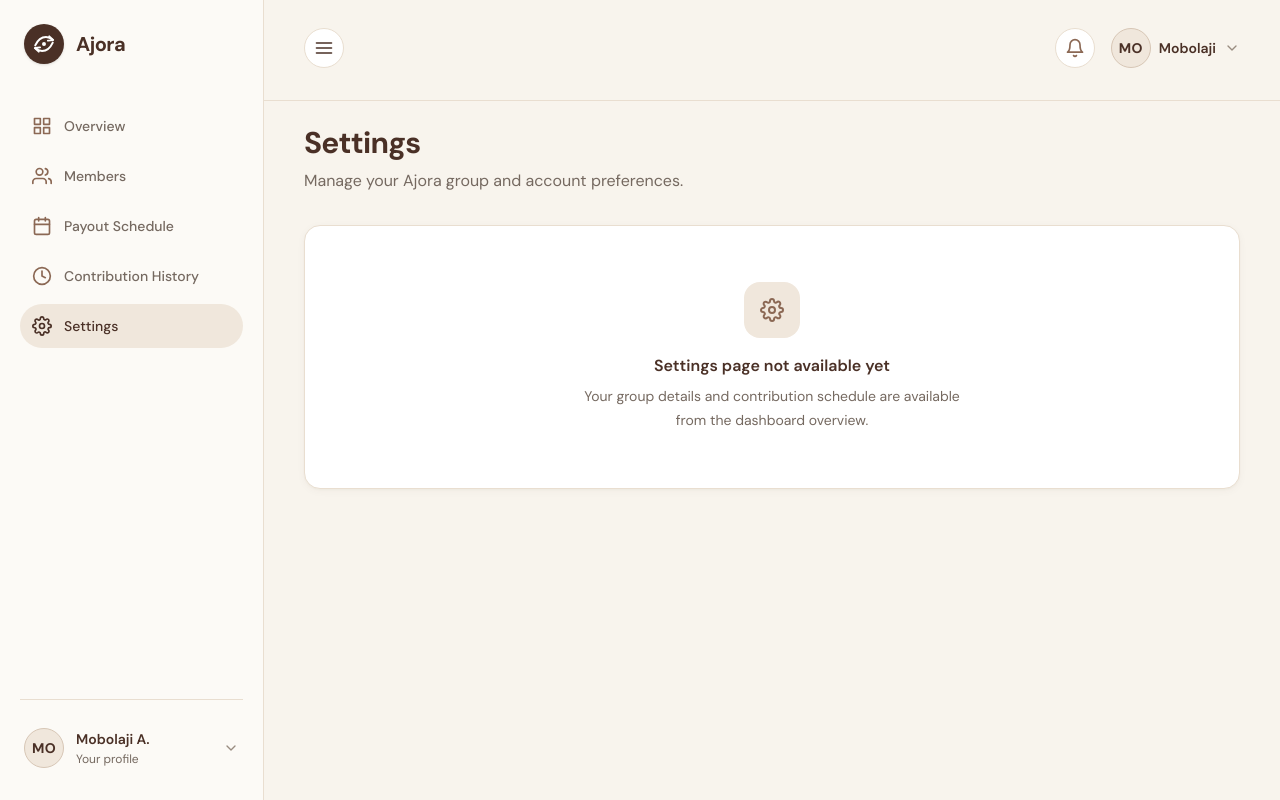
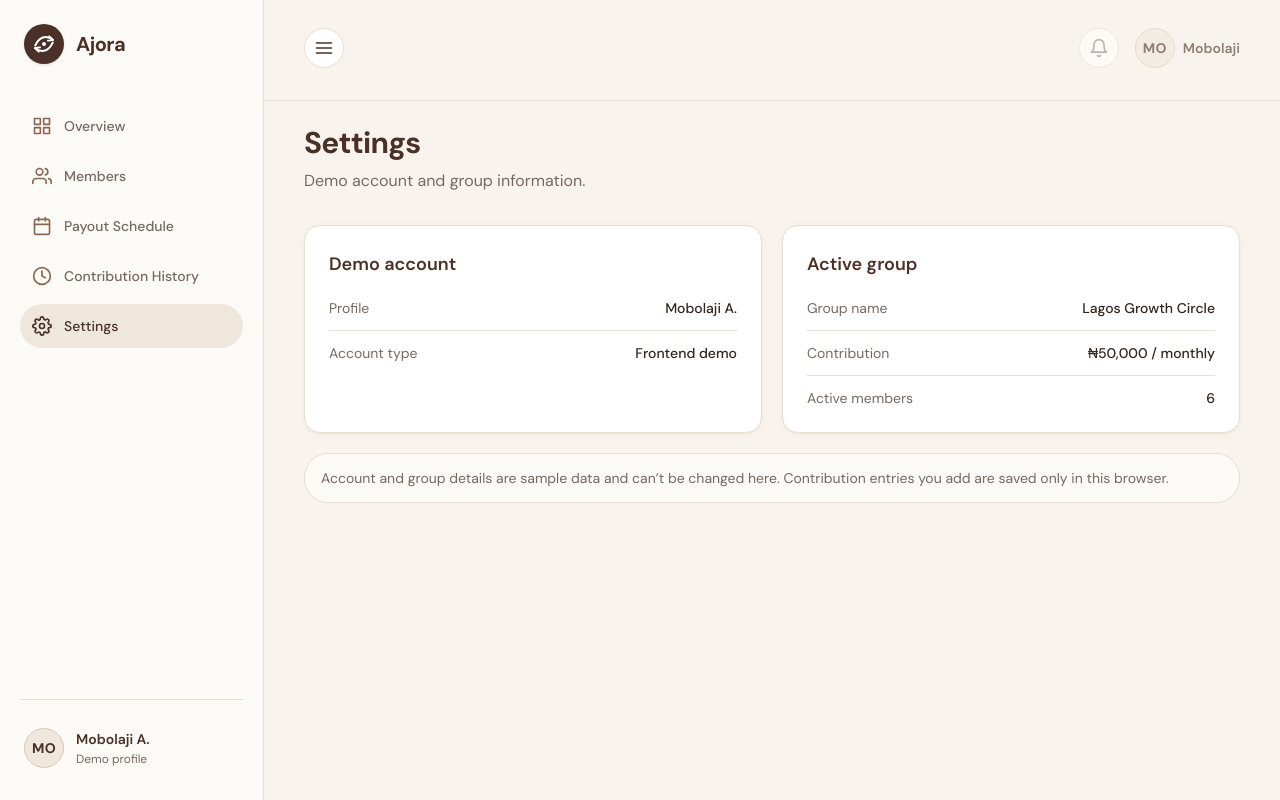
Before and after one commit to Bolazcoding/ajora, a Next.js app: page /settings in a window 1280 px wide. Built offline with nearby package versions, Linux system fonts and the light colour scheme.

Commit message:
in the settings page, added a read only demo account profile

```diff
--- a/app/_components/DashboardShell.tsx
+++ b/app/_components/DashboardShell.tsx
@@ -6,7 +6,6 @@
 import {
   FiBell,
   FiCalendar,
-  FiChevronDown,
   FiClock,
   FiGrid,
   FiMenu,
@@ -150,13 +149,9 @@
                 Mobolaji A.
               </span>
               <span className="mt-0.5 block text-xs text-text-secondary">
-                Your profile
+                Demo profile
               </span>
             </span>
-            <FiChevronDown
-              aria-hidden="true"
-              className="size-4 text-text-muted"
-            />
           </div>
         </div>
       </aside>
@@ -193,24 +188,24 @@
             <div className="ml-auto flex items-center gap-2.5 sm:gap-3">
               <button
                 type="button"
-                aria-label="Notifications"
-                className="grid size-10 cursor-pointer place-items-center rounded-full border border-border bg-surface text-secondary transition-colors hover:bg-primary-light/50 focus-visible:outline-2 focus-visible:outline-focus focus-visible:outline-offset-2"
+                aria-label="Notifications unavailable in demo"
+                title="Notifications are unavailable in this demo"
+                disabled
+                className="grid size-10 cursor-not-allowed place-items-center rounded-full border border-border bg-surface text-text-muted opacity-60"
               >
                 <FiBell aria-hidden="true" className="size-5" />
               </button>
               <button
                 type="button"
-                aria-label="Profile menu"
-                className="flex cursor-pointer items-center gap-2 rounded-full sm:pl-1"
+                aria-label="Profile controls unavailable in demo"
+                title="Profile controls are unavailable in this demo"
+                disabled
+                className="flex cursor-not-allowed items-center gap-2 rounded-full opacity-60 sm:pl-1"
               >
                 <ProfileAvatar className="size-9 text-xs sm:size-10 sm:text-sm" />
                 <span className="hidden text-sm font-semibold text-primary lg:inline">
                   Mobolaji
                 </span>
-                <FiChevronDown
-                  aria-hidden="true"
-                  className="hidden size-4 text-text-muted lg:inline-flex"
-                />
               </button>
               <button
                 ref={menuButtonRef}
--- a/app/_components/RecordContributionDialog.tsx
+++ b/app/_components/RecordContributionDialog.tsx
@@ -66,8 +66,6 @@
         : null;
     const previousInertValues = new Map<HTMLElement, boolean>();
 
-    // Keep only the dialog and its ancestor path active. This makes every
-    // background subtree inert while allowing the dialog to remain in place.
     let current: HTMLElement = dialog;
     while (current.parentElement) {
       const parent = current.parentElement;
--- a/app/settings/page.tsx
+++ b/app/settings/page.tsx
@@ -1,8 +1,12 @@
-import { FiSettings } from "react-icons/fi";
+import { activeAjoGroup, ajoMembers } from "../_data/mockData";
 import DashboardShell from "../_components/DashboardShell";
-import EmptyState from "../_ui/EmptyState";
+import { formatNaira } from "../_ui/formatters";
 
 export default function SettingsPage() {
+  const activeMemberCount = ajoMembers.filter(
+    (member) => member.groupId === activeAjoGroup.id && member.isActive,
+  ).length;
+
   return (
     <DashboardShell activeItem="Settings">
       <div className="mx-auto w-full max-w-6xl pb-10">
@@ -10,15 +14,60 @@
           Settings
         </h2>
         <p className="mt-2 max-w-xl text-sm leading-6 text-text-secondary sm:text-base">
-          Manage your Ajora group and account preferences.
+          Demo account and group information.
         </p>
-        <section className="mt-7 rounded-2xl border border-border bg-white px-5 py-14 text-center shadow-card sm:mt-8">
-          <EmptyState
-            icon={FiSettings}
-            title="Settings page not available yet"
-            description="Your group details and contribution schedule are available from the dashboard overview."
-          />
-        </section>
+        <div className="mt-7 grid gap-5 sm:mt-8 lg:grid-cols-2">
+          <section className="rounded-2xl border border-border bg-white p-5 shadow-card sm:p-6">
+            <h3 className="font-sans text-lg font-semibold text-primary">
+              Demo account
+            </h3>
+            <dl className="mt-5 divide-y divide-border">
+              <div className="flex items-center justify-between gap-4 py-3 first:pt-0">
+                <dt className="text-sm text-text-secondary">Profile</dt>
+                <dd className="text-right text-sm font-medium text-text-primary">
+                  Mobolaji A.
+                </dd>
+              </div>
+              <div className="flex items-center justify-between gap-4 py-3 last:pb-0">
+                <dt className="text-sm text-text-secondary">Account type</dt>
+                <dd className="text-right text-sm font-medium text-text-primary">
+                  Frontend demo
+                </dd>
+              </div>
+            </dl>
+          </section>
+
+          <section className="rounded-2xl border border-border bg-white p-5 shadow-card sm:p-6">
+            <h3 className="font-sans text-lg font-semibold text-primary">
+              Active group
+            </h3>
+            <dl className="mt-5 divide-y divide-border">
+              <div className="flex items-center justify-between gap-4 py-3 first:pt-0">
+                <dt className="text-sm text-text-secondary">Group name</dt>
+                <dd className="text-right text-sm font-medium text-text-primary">
+                  {activeAjoGroup.name}
+                </dd>
+              </div>
+              <div className="flex items-center justify-between gap-4 py-3">
+                <dt className="text-sm text-text-secondary">Contribution</dt>
+                <dd className="text-right text-sm font-medium text-text-primary">
+                  {formatNaira(activeAjoGroup.contributionAmount)} /{" "}
+                  {activeAjoGroup.frequency}
+                </dd>
+              </div>
+              <div className="flex items-center justify-between gap-4 py-3 last:pb-0">
+                <dt className="text-sm text-text-secondary">Active members</dt>
+                <dd className="text-right text-sm font-medium text-text-primary">
+                  {activeMemberCount}
+                </dd>
+              </div>
+            </dl>
+          </section>
+        </div>
+        <p className="mt-5 rounded-xl border border-border bg-surface-soft px-4 py-3 text-sm leading-6 text-text-secondary">
+          Account and group details are sample data and can’t be changed here.
+          Contribution entries you add are saved only in this browser.
+        </p>
       </div>
     </DashboardShell>
   );
```
